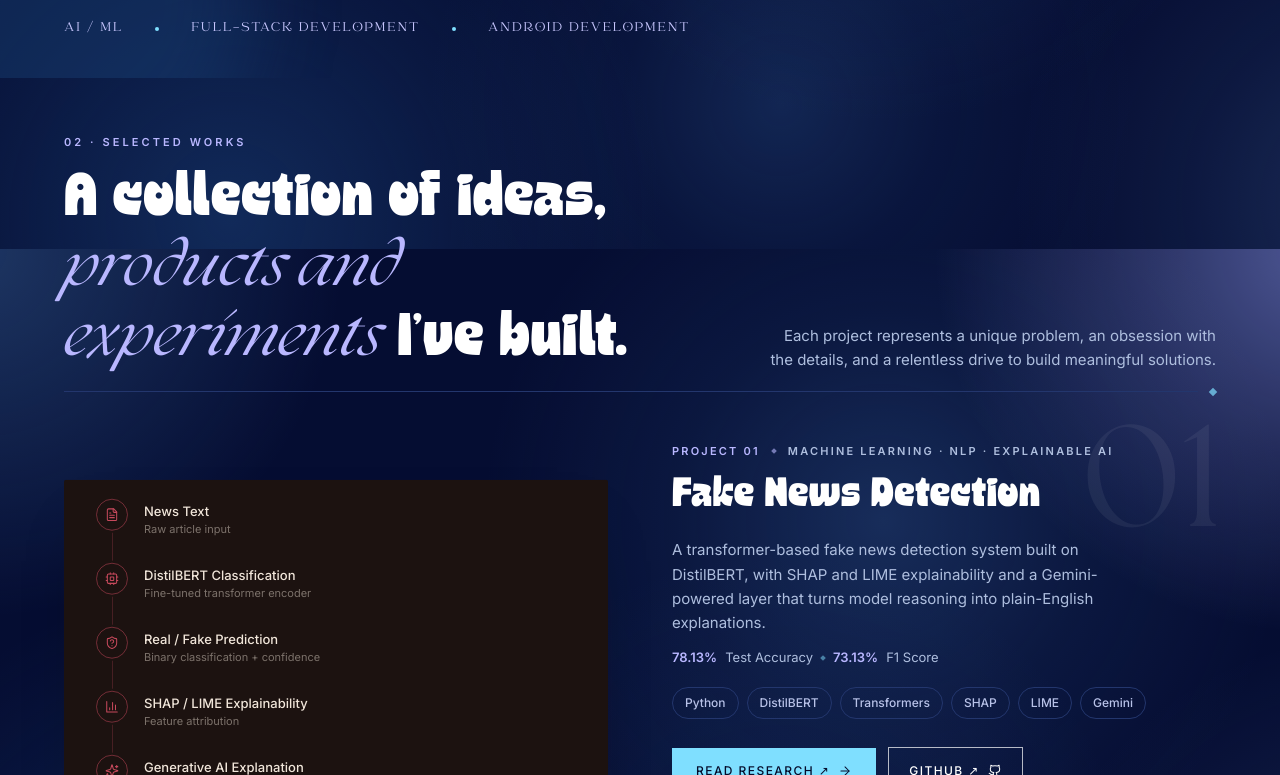
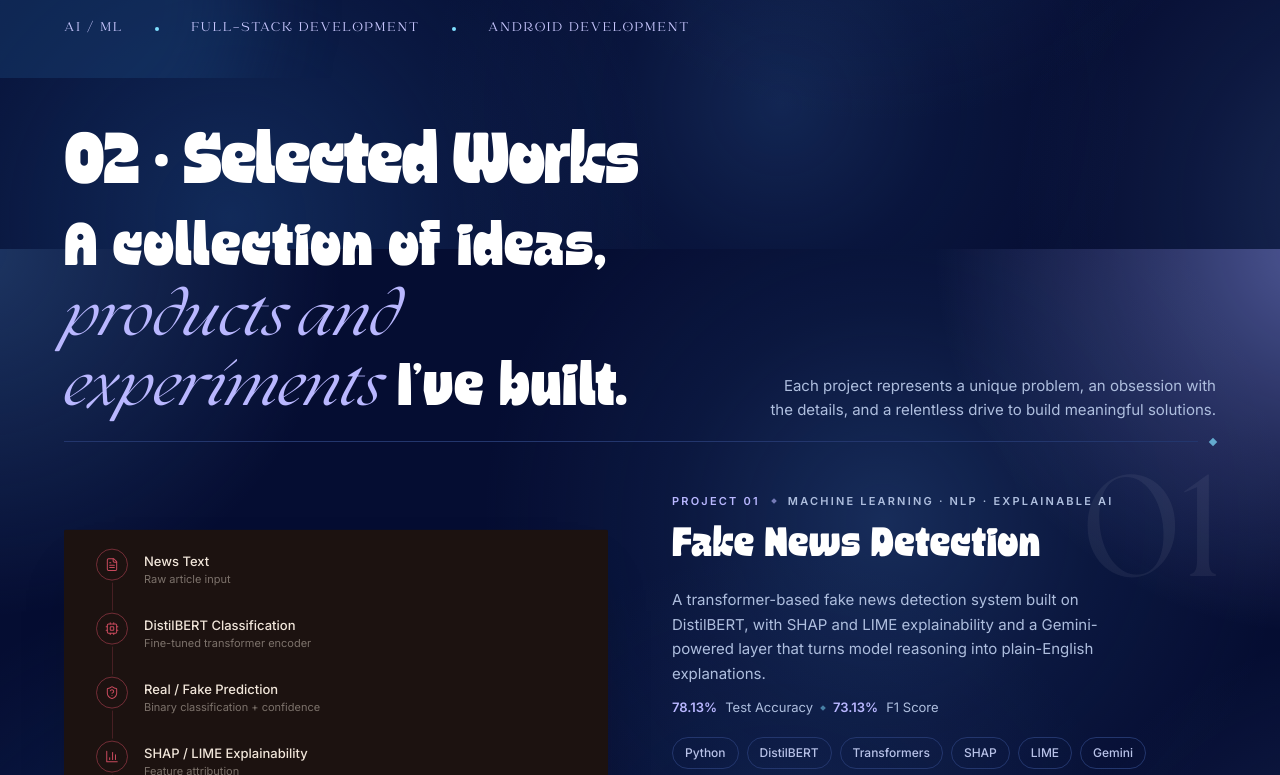
Before and after one commit to trisha29807-del/Portfolio-Trisha, a React (Vite) app: page / in a window 1280 px wide. Shown: the part 1425-2200 px from the top of the page. Built offline with nearby package versions, Linux system fonts and the light colour scheme; the HTML template or start-up script is replaced by a standard one.

Commit message:
Increase Selected Works section title size

```diff
--- a/src/components/Work/WorkSection.tsx
+++ b/src/components/Work/WorkSection.tsx
@@ -41,7 +41,7 @@ export function WorkSection() {
             viewport={{ once: true, margin: "-15% 0px" }}
             variants={fadeUp}
           >
-            <span className="text-[11px] font-semibold tracking-[0.28em] uppercase text-[#B9B7FF] dark:text-[#B9B7FF]">
+            <span className="font-boldfat text-[clamp(2.5rem,6vw,4.5rem)] leading-[1.03] tracking-[-0.03em] text-white dark:text-white">
               02 · Selected Works
             </span>
             <h2 className="mt-4 font-boldfat text-[clamp(2.25rem,5vw,3.75rem)] leading-[1.08] text-white dark:text-white">
```
